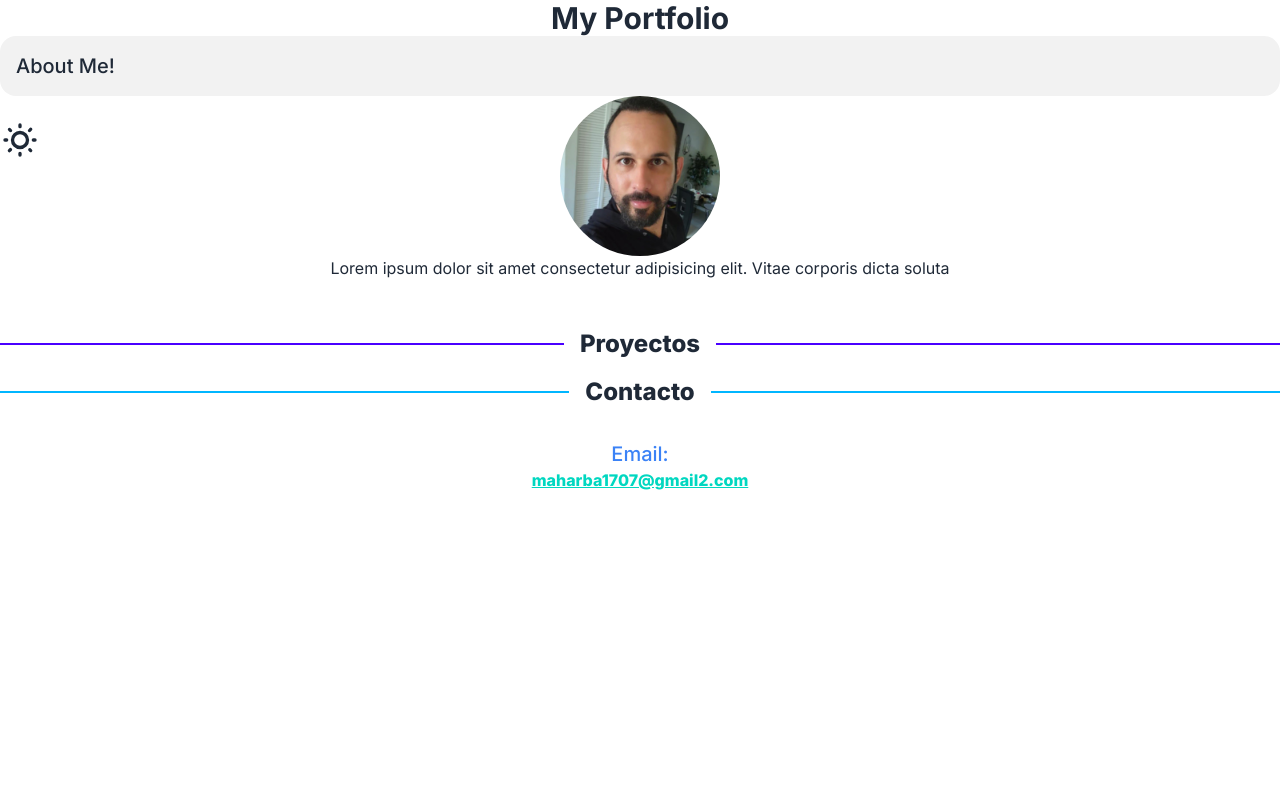
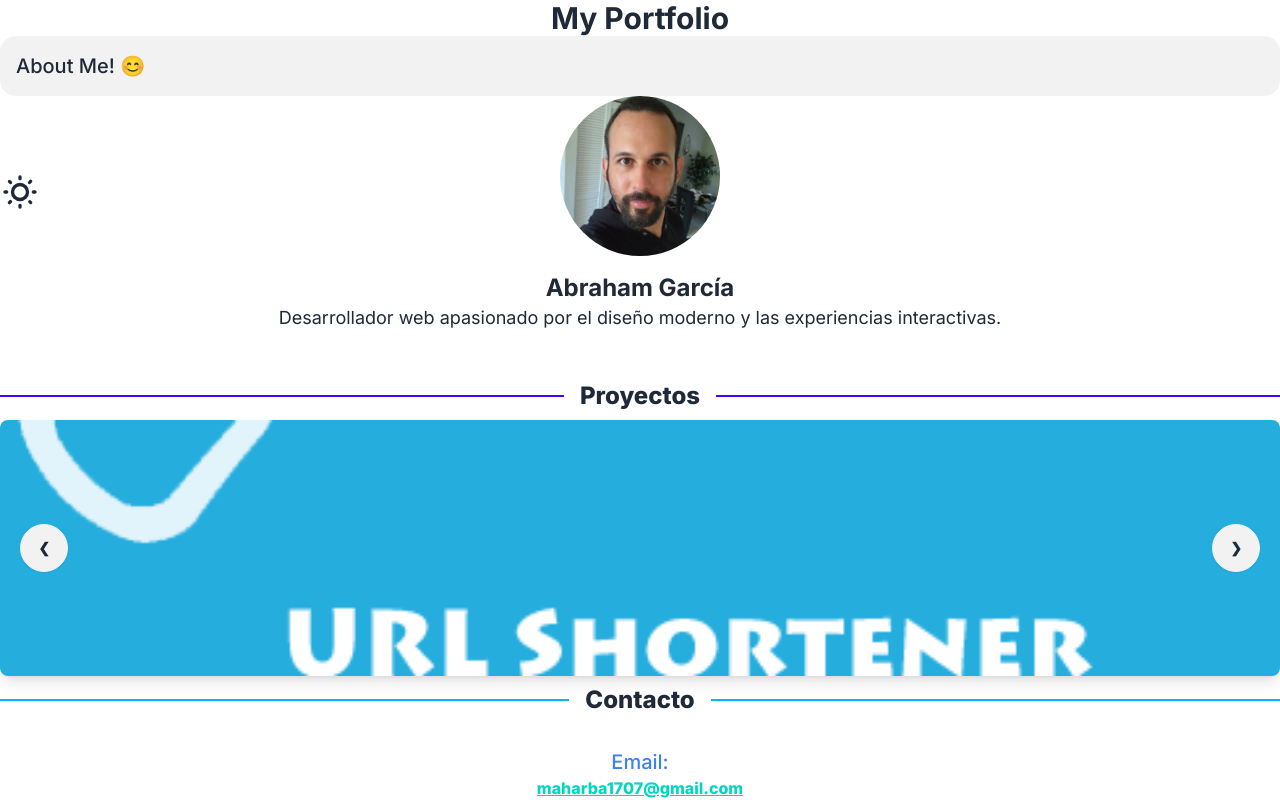
Before and after one commit to Maharba07/Portfolio, a Next.js app: page / in a window 1280 px wide. Built offline with nearby package versions, Linux system fonts and the light colour scheme; grey boxes are pictures that could not be loaded.

Commit message:
Actualizacion Portfolio

```diff
--- a/src/app/page.tsx
+++ b/src/app/page.tsx
@@ -4,20 +4,21 @@ export default function Home() {
   return (
     <main className="flex min-h-screen flex-col items-center">
       <h1 className="text-center text-3xl font-bold">My Portfolio</h1>
-      {/* Colapse del About Me! */}
       <div className="collapse bg-base-200">
         <input type="checkbox" />
-        <div className="collapse-title text-xl font-medium">About Me!</div>
+        <div className="collapse-title text-xl font-medium">About Me! 😊</div>
         <div className="collapse-content">
           <p className="text-2xl">
-            Lorem, ipsum dolor sit amet consectetur adipisicing elit. Nam totam,
-            perspiciatis illum dolores, architecto hic ullam cupiditate nemo
-            dicta accusantium nostrum, impedit culpa dolor molestiae pariatur
-            asperiores voluptatibus sit placeat.
+          ¡Hola! Soy un apasionado diseñador y desarrollador web 💻. Me encanta crear diseños modernos e interactivos, con un enfoque en la experiencia del usuario 🎨. ¡Trabajemos juntos para construir algo increíble! 🚀
+          </p>
+          <div className="divider divider-info text-2xl font-extrabold"> </div>
+          <p className="text-2xl">
+            Hi! I'm a passionate web designer and developer 💻. I love creating
+            modern and interactive designs with a focus on user experience 🎨.
+            Let’s work together to build something amazing! 🚀
           </p>
         </div>
       </div>
-      {/* Imagen de Perfil */}
       <div className="avatar">
         <div className="w-40 rounded-full">
           <Image src={image} alt="Imagen de perfil" />
@@ -27,13 +28,14 @@ export default function Home() {
           corporis dicta soluta
         </p> */}
       </div>
-      <p className="text 2xl text-end">
-        Lorem ipsum dolor sit amet consectetur adipisicing elit. Vitae corporis
-        dicta soluta
-      </p>
+      <div className="text-center mt-4">
+    <h2 className="text-2xl font-bold">Abraham García</h2>
+    <p className="text-lg">
+      Desarrollador web apasionado por el diseño moderno y las experiencias interactivas.
+    </p>
+  </div>
       {/* Boton para el modo oscuro */}
       <label className="swap swap-rotate bottom-40 place-self-start">
-        {/* this hidden checkbox controls the state */}
         <input type="checkbox" className="theme-controller" value="cupcake" />
 
         {/* sun icon */}
@@ -58,16 +60,83 @@ export default function Home() {
         <div className="divider divider-primary text-2xl font-extrabold">
           Proyectos
         </div>
+
+        {/* Carrusel de proyectos */}
+        <div className="carousel w-full rounded-lg shadow-lg">
+          <div id="slide1" className="carousel-item relative w-full">
+            <img
+              src="/images/url_shortner.png"
+              className="h-64 w-full object-cover"
+              alt="Proyecto 1"
+            />
+            <div className="absolute left-5 right-5 top-1/2 flex -translate-y-1/2 transform justify-between">
+              <a href="#slide4" className="btn btn-circle">
+                ❮
+              </a>
+              <a href="#slide2" className="btn btn-circle">
+                ❯
+              </a>
+            </div>
+          </div>
+          <div id="slide2" className="carousel-item relative w-full">
+            <img
+              src="https://img.daisyui.com/images/stock/photo-1609621838510-5ad474b7d25d.webp"
+              className="h-64 w-full object-cover"
+              alt="Proyecto 2"
+            />
+            <div className="absolute left-5 right-5 top-1/2 flex -translate-y-1/2 transform justify-between">
+              <a href="#slide1" className="btn btn-circle">
+                ❮
+              </a>
+              <a href="#slide3" className="btn btn-circle">
+                ❯
+              </a>
+            </div>
+          </div>
+          <div id="slide3" className="carousel-item relative w-full">
+            <img
+              src="https://img.daisyui.com/images/stock/photo-1414694762283-acccc27bca85.webp"
+              className="h-64 w-full object-cover"
+              alt="Proyecto 3"
+            />
+            <div className="absolute left-5 right-5 top-1/2 flex -translate-y-1/2 transform justify-between">
+              <a href="#slide2" className="btn btn-circle">
+                ❮
+              </a>
+              <a href="#slide4" className="btn btn-circle">
+                ❯
+              </a>
+            </div>
+          </div>
+          <div id="slide4" className="carousel-item relative w-full">
+            <img
+              src="https://img.daisyui.com/images/stock/photo-1665553365602-b2fb8e5d1707.webp"
+              className="h-64 w-full object-cover"
+              alt="Proyecto 4"
+            />
+            <div className="absolute left-5 right-5 top-1/2 flex -translate-y-1/2 transform justify-between">
+              <a href="#slide3" className="btn btn-circle">
+                ❮
+              </a>
+              <a href="#slide1" className="btn btn-circle">
+                ❯
+              </a>
+            </div>
+          </div>
+        </div>
+
         <div className="divider divider-info text-2xl font-extrabold">
           Contacto
         </div>
         <br />
-        <h2 className="text-blue-500 text-center text-xl font-medium">Email:</h2>
+        <h2 className="text-center text-xl font-medium text-blue-500">
+          Email:
+        </h2>
         <a
           className="link link-accent text-center font-extrabold"
           href="mailto:maharba1707@gmail.com?"
         >
-          maharba1707@gmail2.com
+          maharba1707@gmail.com
         </a>
       </div>
     </main>
```
Also changed, not shown: public/images/url_shortner.png (added).
